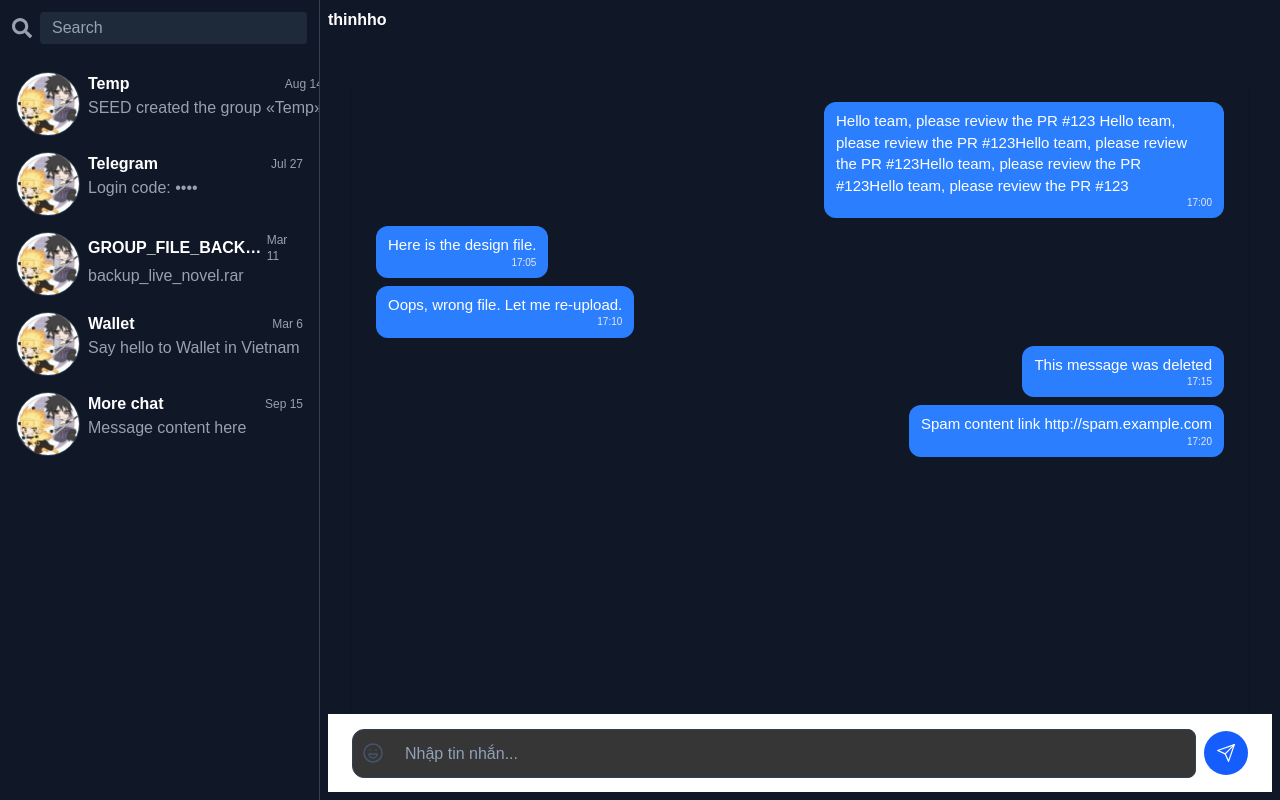
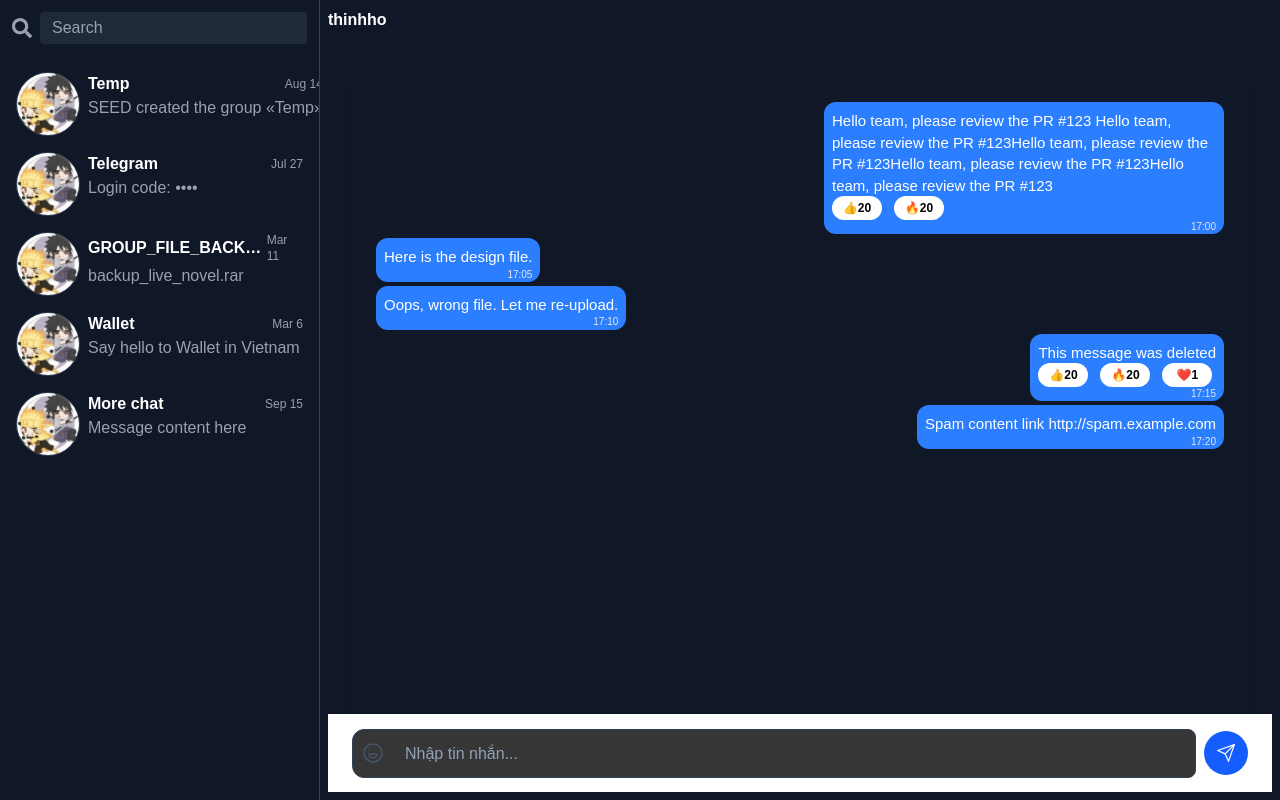
Before and after one commit to thinhho0019/devmess, a React (Vite) app in the folder client/: page / in a window 1280 px wide. Built offline with nearby package versions, Linux system fonts and the light colour scheme.

Commit message:
fix message client

```diff
--- a/client/package.json
+++ b/client/package.json
@@ -8,10 +8,12 @@
     "build": "tsc -b && vite build",
     "lint": "eslint .",
     "preview": "vite preview",
-    "test":"jest"
+    "test": "jest"
   },
   "dependencies": {
+    "@heroicons/react": "^2.2.0",
     "@tailwindcss/vite": "^4.1.13",
+    "lucide-react": "^0.544.0",
     "react": "^19.1.1",
     "react-dom": "^19.1.1",
     "react-icons": "^5.5.0",
--- a/client/src/components/chat/Chat.tsx
+++ b/client/src/components/chat/Chat.tsx
@@ -1,8 +1,9 @@
 import React, { useEffect, useRef, useState } from "react";
-import type { Chat, ChatProps } from "./types";
+import type { Chat, ChatProps, MessageReaction } from "./types";
 import { convertTimeMessage, getTimeIsoCurrent } from "../../utils/date"
 import ChatInput from "../inputchat/InputChat";
-
+import { HeartIcon as HeartSolid } from "@heroicons/react/24/solid";
+import EmojiBox from "../emoji/emojiBox";
 const ChatView: React.FC<ChatProps> = ({
     id,
     name = "thinhho",
@@ -19,8 +20,8 @@ const ChatView: React.FC<ChatProps> = ({
             hashtags: ["projectX", "urgent"],
             links: ["https://github.com/example/repo/pull/123"],
             reactions: [
-                { user_id: "user_002", emoji: "👍" },
-                { user_id: "user_003", emoji: "🔥" },
+                { user_ids: ["user_002"], emoji: "👍", count: 20, type: "like" },
+                { user_ids: ["user_003"], emoji: "🔥", count: 20, type: "fire" }
             ],
             thread_id: "thread_001",
         },
@@ -62,6 +63,11 @@ const ChatView: React.FC<ChatProps> = ({
             user_id: "user_003",
             is_deleted: true,
             deleted_at: "2025-09-21T10:16:00Z",
+            reactions: [
+                { user_ids: ["user_002"], emoji: "👍", count: 20, type: "like" },
+                { user_ids: ["user_003"], emoji: "🔥", count: 20, type: "fire" },
+                { user_ids: ["user_002"], emoji: "❤️", count: 1, type: "heart" },
+            ],
         },
         {
             id: "msg_005",
@@ -75,11 +81,58 @@ const ChatView: React.FC<ChatProps> = ({
     ]
 }) => {
     const [mess, setMess] = useState<Chat[]>(chats as Chat[]);
-    const scrollRef = useRef<HTMLDivElement>(null)
+    const [clickedHeart, setClickedHeart] = useState<boolean>(false);
+    const scrollRef = useRef<HTMLDivElement>(null);
+    const handleClickedHeart = (id?: string) => {
+
+        setMess(prevChats => {
+
+            const newChats = [...prevChats];
+
+
+            const idx = newChats.findIndex(c => c.id === id);
+            console.log(idx)
+            if (idx === -1) return prevChats;
+
+
+            const chat = { ...newChats[idx] };
+
+
+            if (!chat.reactions) {
+                chat.reactions = [
+                    { user_ids: ["user_002"], emoji: "❤️", count: 1, type: "heart" },
+                ];
+            } else {
+                const heart = chat.reactions.find(c => c.type === "heart");
+                console.log(heart?.count)
+                if (heart) {
+                    console.log(heart?.count)
+                    heart.count += 1;
+                    console.log(heart?.count)
+                    if (!heart.user_ids.includes("user_002")) {
+                        heart.user_ids = [...heart.user_ids, "user_002"];
+                    }
+                } else {
+                    chat.reactions = [
+                        ...chat.reactions,
+                        { user_ids: ["user_002"], emoji: "❤️", count: 1, type: "heart" },
+                    ];
+                }
+            }
+
+            // gán lại vào mảng clone
+            newChats[idx] = chat;
+
+            // trả về mảng mới -> React render lại
+            return newChats;
+        });
+        setClickedHeart(!clickedHeart);
+    }
     const onSend = (trimed: string, file: File | null) => {
         console.log(file);
+        const new_user_id = "msg_" + crypto.randomUUID().replace(/-/g, '');
         const newMessage: Chat = {
-            id: "msg_005",
+            id: new_user_id,
             message: trimed,
             created_at: getTimeIsoCurrent(),
             user_id: "user_999",
@@ -97,11 +150,58 @@ const ChatView: React.FC<ChatProps> = ({
 
         console.log(trimed);
     };
+    const handleClickEmoji = (emoji: MessageReaction, id?: string) => {
+        console.log(id)
+        console.log(emoji.user_ids);
+        console.log(emoji.type);
+        setMess(prevChats => {
+
+            const newChats = [...prevChats];
+
+
+            const idx = newChats.findIndex(c => c.id === id);
+            console.log(idx)
+            if (idx === -1) return prevChats;
+
+
+            const chat = { ...newChats[idx] };
+
+
+            if (!chat.reactions) {
+                chat.reactions = [
+                    { user_ids: ["user_002"], emoji: emoji.emoji, count: 1, type: emoji.type },
+                ];
+            } else {
+                const heart = chat.reactions.find(c => c.type === emoji.type);
+                console.log(heart?.count)
+                if (heart) {
+                    console.log(heart?.count)
+                    heart.count += 1;
+                    console.log(heart?.count)
+                    if (!heart.user_ids.includes("user_002")) {
+                        heart.user_ids = [...heart.user_ids, "user_002"];
+                    }
+                } else {
+                    chat.reactions = [
+                        ...chat.reactions,
+                        { user_ids: ["user_002"], emoji: emoji.emoji, count: 1, type: emoji.type },
+                    ];
+                }
+            }
+
+            // gán lại vào mảng clone
+            newChats[idx] = chat;
+
+            // trả về mảng mới -> React render lại
+            return newChats;
+        });
+    }
     useEffect(() => {
         if (scrollRef.current) {
             scrollRef.current.scrollTop = scrollRef.current.scrollHeight;
         }
-    }, [mess])
+    }, [mess]);
+
     return (
         <div
             key={id}
@@ -112,23 +212,29 @@ const ChatView: React.FC<ChatProps> = ({
                 <h3 className="font-semibold">{name}</h3>
                 {img && <img src={img} alt={name} className="w-10 h-10 rounded-full" />}
             </div>
+            <div ref={scrollRef} className="w-full  overflow-y-auto chat-scroll">
+                <div className="h-full flex-col max-w-4xl mx-auto px-6 py-4 shadow space-y-1" >
+                    {mess.map((c, i) => (
+                        <div key={i} className={`flex ${c.user_id === "user_002" ? "justify-start" : "justify-end"}  `}>
 
-            <div ref={scrollRef} className="w-full  overflow-y-auto chat-scroll">
-                <div className="h-full flex-col max-w-4xl mx-auto px-6 py-4 shadow">
-
-                    {mess.map((c, i) => (
-                        <div key={i} className={`flex ${c.user_id === "user_002" ? "justify-start" : "justify-end"}`}>
-                            <div className={`w-fit max-w-[400px] text-sm bg-blue-500 mb-2 px-3 py-2 rounded-xl`}>
+                            <div className={`relative w-fit max-w-[400px] text-sm bg-blue-500 pl-2 pt-2 pr-2 pb-0.2 rounded-xl`}>
                                 <div key={i} className="text-[15px]">{c.message}</div>
+                                <EmojiBox emojis={c.reactions} onSelect={(emoji) => handleClickEmoji(emoji, c.id)} />
                                 <div className="flex justify-end">
                                     <span className="text-[10px] text-gray-200">{convertTimeMessage(c.created_at, 7)}</span>
                                 </div>
+                                <span
+                                    className={`absolute ${c.user_id === "user_002" ? "-bottom-2 -right-3" : "-bottom-2 -left-3"
+                                        } h-6 w-6 flex items-center justify-center`}
+                                >
+                                    <HeartSolid onClick={() => handleClickedHeart(c.id)} className={`${clickedHeart ? "h-10 w-10" : "h-6 w-6"}  ease-in-out text-red-500 opacity-0 transition-opacity duration-500 hover:opacity-100`} fill="currentColor" />
+                                </span>
+
                             </div>
+
                         </div>
                     ))}
-
                 </div>
-
             </div>
 
             <div className="bg-blue-200 h-full">
--- a/client/src/components/chat/types.ts
+++ b/client/src/components/chat/types.ts
@@ -40,9 +40,11 @@ export interface ChatAttachment {
 
 // Interface cho reaction
 export interface MessageReaction {
+  id?: string,
   emoji: string;
   user_ids: string[];
   count: number;
+  type:string;
 }
 
 // Interface cho reply/thread
--- /dev/null
+++ b/client/src/components/emoji/emojiBox.tsx
@@ -0,0 +1,30 @@
+import type { EmojiBoxProps } from "./types";
+
+
+
+
+export default function EmojiBox({ emojis, onSelect, title }: EmojiBoxProps) {
+    console.log(emojis?.length)
+    return (
+        <div className=" ">
+            {title && (
+                <h3 className="text-gray-700 font-semibold mb-2">{title}</h3>
+            )}
+
+            <div className={`flex gap-3 text-2xs`}>
+                {emojis?.map((emoji) => (
+                    <button
+                        key={emoji.id}
+                        onClick={() => onSelect && onSelect(emoji)}
+                        className="hover:scale-110 text-xs min-w-[50px] max-w-[100px] flex items-center justify-center  transition-transform duration-150 bg-white rounded-2xl pl-1 pr-1 pt-1 pb-1  "
+                    >
+                        {emoji.emoji}
+                        {emoji.count && (
+                            <p className=" text-black font-bold  ">{emoji.count} </p>
+                        )}
+                    </button>
+                ))}
+            </div>
+        </div>
+    );
+}
--- /dev/null
+++ b/client/src/components/emoji/types.ts
@@ -0,0 +1,7 @@
+import type { MessageReaction } from "../chat";
+
+export interface EmojiBoxProps {
+  emojis?: MessageReaction[];
+  onSelect?: (emoji: MessageReaction) => void;
+  title?: string;
+}
--- a/client/src/components/inputchat/InputChat.tsx
+++ b/client/src/components/inputchat/InputChat.tsx
@@ -22,8 +22,6 @@ export default function ChatInput({
     useEffect(() => {
         setText(value);
     }, [value]);
-
-
 
     const handleSend = async () => {
         if (disabled || isSending) return;
--- a/client/src/main.tsx
+++ b/client/src/main.tsx
@@ -5,9 +5,9 @@ import './index.css'
 import App from './App.tsx'
 
 createRoot(document.getElementById('root')!).render(
-  <React.StrictMode>
+
     <BrowserRouter>
       <App />
     </BrowserRouter>
-  </React.StrictMode>
+
 )
```
Also changed, not shown: 1 other file (tests, documents, lock files or other folders).
